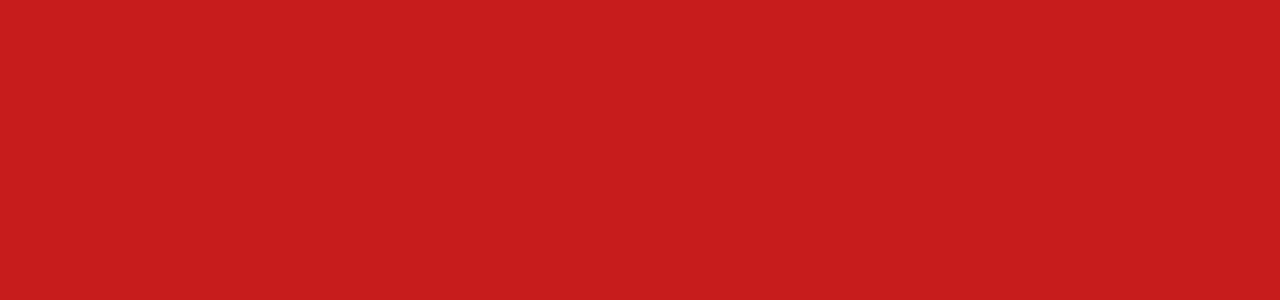
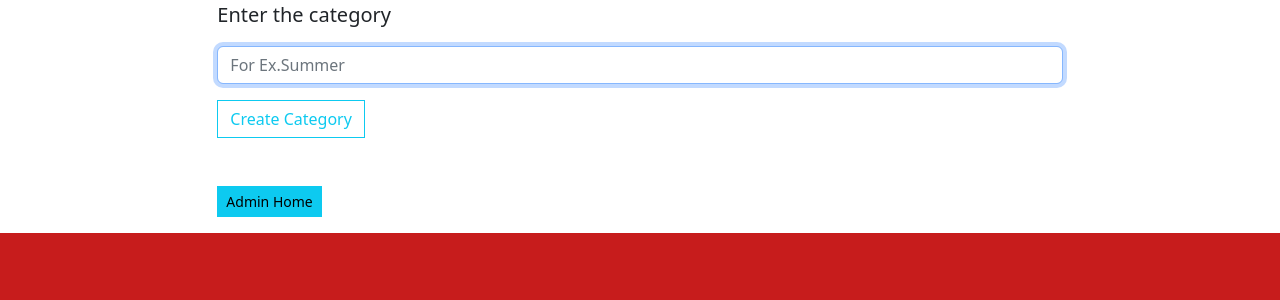
Before and after one commit to yadavswap/projfrontend, a React (Create React App) app: page /admin/create/category in a window 1280 px wide. Before the commit this address had no page. Shown: the top 300 px of the page. Built offline with nearby package versions, Linux system fonts and the light colour scheme.

Commit message:
finish creating categories

```diff
--- a/src/AppRoute.js
+++ b/src/AppRoute.js
@@ -7,6 +7,7 @@ import AdminRoute from "./auth/helper/AdminRoutes";
 // import PrivateRoute from "./auth/helper/PrivateRoutes";
 // import UserDashBoard from './user/UserDashBoard';
 import AdminDashBoard from './user/AdminDashBoard';
+import AddCategory from './admin/AddCategory';
 
 
 const AppRoute = () => {
@@ -20,6 +21,8 @@ const AppRoute = () => {
         {/* <AdminRoute path="/admin/dashboard" exact  element={<AdminDashBoard/>} /> */}
 
         <Route path="/admin/dashboard" exact  element={<AdminDashBoard/>} />
+        <Route path="/admin/create/category" exact  element={<AddCategory/>} />
+
       </Switch>
     </BrowserRouter>
   );
--- a/src/admin/AddCategory.js
+++ b/src/admin/AddCategory.js
@@ -0,0 +1,79 @@
+import React ,{useState}from 'react'
+import { Link } from 'react-router-dom';
+import { isAutheticated } from '../auth/helper';
+import {createCategory} from "./helper/adminapicall";
+const  AddCategory =()=> {
+    const [name,setName] = useState("")
+    const [error,setError] = useState(false)
+    const [success,setSuccess] = useState(false)
+    const {user,token} = isAutheticated();
+    const goBack = () =>(
+        <div className='mt-5'>
+        <Link className='btn btn-sm btn-info mb-3' to="admin/dashboard">Admin Home</Link>
+        </div>
+    )
+
+    const handleChange = event =>{
+        setError("");
+        setName(event.target.value)
+    }
+    const onSubmit = event=>{
+        event.preventDefault();
+        setError("")
+        setSuccess(false)
+        // backend request fired
+        createCategory(user._id,token,{name}).then(data =>{
+                if(data.error){
+                    setError(true);
+                }else{
+                    setError("");
+                    setSuccess(true);
+                    setName("")
+                }
+        })
+    }
+
+    const successMessage = () =>{
+        if(success){
+            return <h4 className='text-success'>Category created successfully</h4>
+        }
+    }
+    const warningMessage = () =>{
+        if(error){
+            return <h4 className='text-danger'>Failed to create category</h4>
+        }
+    }
+    const myCategoryForm = () =>(
+        <form>
+            <div className='form-group'>
+                <p className='lead'>Enter the category</p>
+                <input type="text"  className='form-control my-3' onChange={handleChange} value={name}
+                    autoFocus
+                    required
+                    placeholder='For Ex.Summer'
+                />
+                <button onClick={onSubmit} className='btn btn-outline-info'>Create Category</button>
+            </div>
+        </form>
+    )
+
+
+
+  return (
+    // const [name,setName] = useState("initialState");
+    <div>
+    <div className='row bg-white rounded'>
+        <div className='col-md-8 offset-md-2'>
+            {/* <h1>Hello</h1> */}
+            {successMessage()}
+            {warningMessage()}
+
+            {myCategoryForm()} {goBack()}
+
+        </div>
+    </div>
+    </div>
+  )
+}
+
+export default AddCategory;
--- a/src/admin/helper/adminapicall.js
+++ b/src/admin/helper/adminapicall.js
@@ -0,0 +1,17 @@
+// import {API} from "../../backend";
+export const createCategory= (userId,token,category) => {
+    return fetch(`http://127.0.0.1:8000/api/category/create/${userId}`,{
+      method: "POST",
+      headers:{
+          Accept:"application/json",
+          "Content-Type":"application/json",
+          Authorization:`Bearer ${token}`
+
+      },
+      body: JSON.stringify(category)
+    })
+    .then(response =>{
+      return response.json();
+    })
+    .catch((err => console.log(err)));
+  };
--- a/src/user/AdminDashBoard.js
+++ b/src/user/AdminDashBoard.js
@@ -13,7 +13,7 @@ const AdminDashBoard = () => {
       </h4>
       <ul className='list-group'>
         <li className='list-group-item'>
-          <Link  to="admin/category" className='nav-link text-success'>Create Category</Link>
+          <Link  to="admin/create/category" className='nav-link text-success'>Create Category</Link>
         </li>
         <li className='list-group-item'>
           <Link  to="admin/product" className='nav-link text-success'>Create Product</Link>
@@ -24,6 +24,7 @@ const AdminDashBoard = () => {
         <li className='list-group-item'>
           <Link  to="admin/orders" className='nav-link text-success'>Manage Orders</Link>
         </li>
+
       </ul>
       </div>
       </div>
@@ -39,10 +40,10 @@ const AdminDashBoard = () => {
       </h4>
       <ul className='list-group'>
         <li className='list-group-item'>
-          <span className='badge badge-success mr-2 text-black'> Name : </span>Swapnil
+          <span className='badge badge-success mr-2 text-black'> Name : </span>{name}
         </li>
         <li className='list-group-item'>
-          <span className='badge badge-success mr-2 text-black'> Email : </span>admin@admin.com
+          <span className='badge badge-success mr-2 text-black'> Email : </span>{email}
         </li>
         <li className='list-group-item'>
           <span className='badge badge-danger mr-2 text-black'>Admin Area </span>
```
